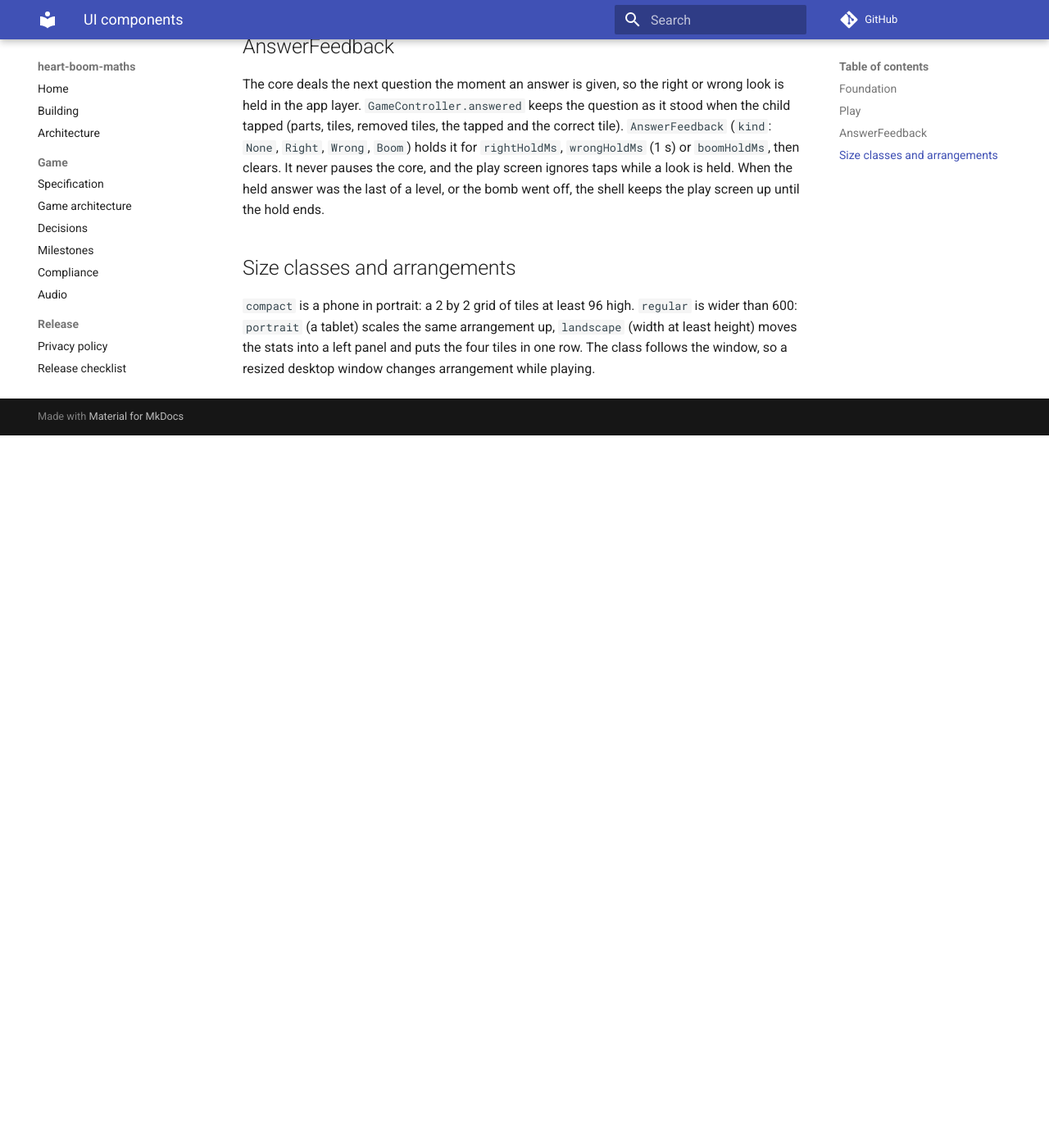
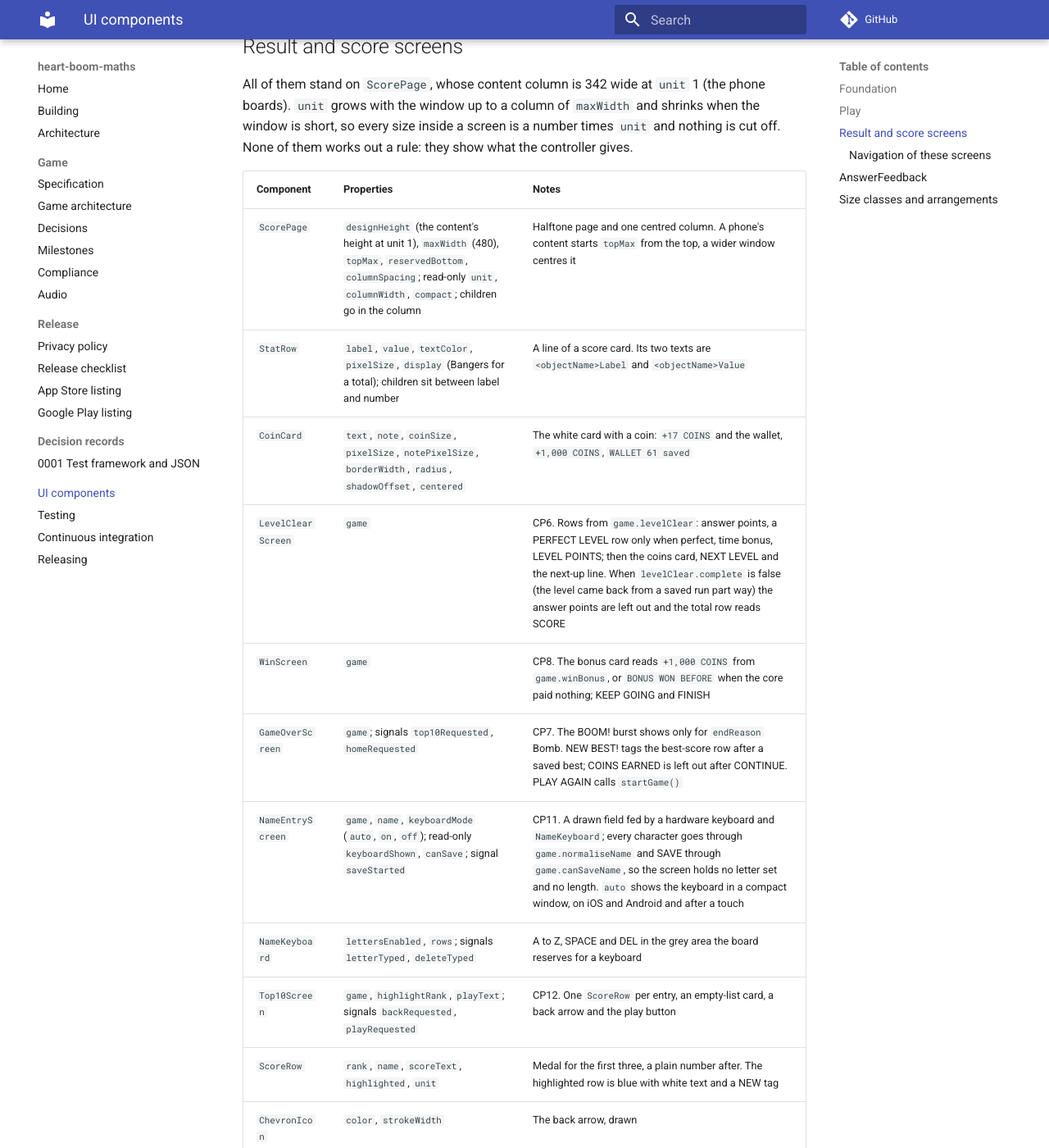
Before and after one commit to iainchesworthlabs/heart-boom-maths, an MkDocs documentation site: the page built from docs/ui-components.md, in a window 1280 px wide and 1400 px high, scrolled down 2986 px. Shown: the whole window at 82% size. Built offline with MkDocs 1.6.1 and Material for MkDocs 9.7.7, drawn with Linux system fonts in a browser that asks for light colours; comment, search, counter and statistics services are not loaded; before the commit the page ends 3517 px from its top, so only the background shows below that; some of the changed text lies outside the part shown.

Commit message:
Document the result and score screens
Adds the components, the shell navigation and the controller additions
to the UI and architecture docs, and a changelog fragment.

Signed-off-by: Iain Chesworth <iain.chesworth@gmail.com>

```diff
--- a/docs/ui-components.md
+++ b/docs/ui-components.md
@@ -42,6 +42,36 @@ radii, the hard offset shadow and the two fonts come from the `Theme` singleton
 | `PauseOverlay` | `game`, `showSettings` (false); signal `settingsRequested` | The pause screen over the play screen. The gear is hidden until a Settings screen exists |
 | `Placeholder` | `title`, `subtitle`; children are the buttons | Marked in its own comment as a stand-in; each real screen replaces its use in `AppShell.qml` |
 
+## Result and score screens
+
+All of them stand on `ScorePage`, whose content column is 342 wide at `unit` 1 (the phone boards). `unit` grows with the
+window up to a column of `maxWidth` and shrinks when the window is short, so every size inside a screen is a number times
+`unit` and nothing is cut off. None of them works out a rule: they show what the controller gives.
+
+| Component | Properties | Notes |
+|---|---|---|
+| `ScorePage` | `designHeight` (the content's height at unit 1), `maxWidth` (480), `topMax`, `reservedBottom`, `columnSpacing`; read-only `unit`, `columnWidth`, `compact`; children go in the column | Halftone page and one centred column. A phone's content starts `topMax` from the top, a wider window centres it |
+| `StatRow` | `label`, `value`, `textColor`, `pixelSize`, `display` (Bangers for a total); children sit between label and number | A line of a score card. Its two texts are `<objectName>Label` and `<objectName>Value` |
+| `CoinCard` | `text`, `note`, `coinSize`, `pixelSize`, `notePixelSize`, `borderWidth`, `radius`, `shadowOffset`, `centered` | The white card with a coin: `+17 COINS` and the wallet, `+1,000 COINS`, `WALLET 61 saved` |
+| `LevelClearScreen` | `game` | CP6. Rows from `game.levelClear`: answer points, a PERFECT LEVEL row only when perfect, time bonus, LEVEL POINTS; then the coins card, NEXT LEVEL and the next-up line. When `levelClear.complete` is false (the level came back from a saved run part way) the answer points are left out and the total row reads SCORE |
+| `WinScreen` | `game` | CP8. The bonus card reads `+1,000 COINS` from `game.winBonus`, or `BONUS WON BEFORE` when the core paid nothing; KEEP GOING and FINISH |
+| `GameOverScreen` | `game`; signals `top10Requested`, `homeRequested` | CP7. The BOOM! burst shows only for `endReason` Bomb. NEW BEST! tags the best-score row after a saved best; COINS EARNED is left out after CONTINUE. PLAY AGAIN calls `startGame()` |
+| `NameEntryScreen` | `game`, `name`, `keyboardMode` (`auto`, `on`, `off`); read-only `keyboardShown`, `canSave`; signal `saveStarted` | CP11. A drawn field fed by a hardware keyboard and `NameKeyboard`; every character goes through `game.normaliseName` and SAVE through `game.canSaveName`, so the screen holds no letter set and no length. `auto` shows the keyboard in a compact window, on iOS and Android and after a touch |
+| `NameKeyboard` | `lettersEnabled`, `rows`; signals `letterTyped`, `deleteTyped` | A to Z, SPACE and DEL in the grey area the board reserves for a keyboard |
+| `Top10Screen` | `game`, `highlightRank`, `playText`; signals `backRequested`, `playRequested` | CP12. One `ScoreRow` per entry, an empty-list card, a back arrow and the play button |
+| `ScoreRow` | `rank`, `name`, `scoreText`, `highlighted`, `unit` | Medal for the first three, a plain number after. The highlighted row is blue with white text and a NEW tag |
+| `ChevronIcon` | `color`, `strokeWidth` | The back arrow, drawn |
+
+`StarBurst` also takes `textRotation` (the lean of the title in degrees) and centres a title of more than one line.
+
+### Navigation of these screens
+
+`AppShell` shows the name screen when the core is in game over with `nameEntryPending`, and the game-over card once it is
+dealt with (SAVE or SKIP). Two screens are not core states, so the shell keeps an `overlay`, cleared whenever the core's
+state changes: the Top 10, and Title after HOME on the game-over card (the core has no state for that). The functions the
+screens call are `showTop10()` (from the Title's TOP 10 button, the game-over card, and after SAVE), `closeTop10()` and
+`showTitle()`. The Top 10 marks the new entry only while it follows the game that earned it.
+
 ## AnswerFeedback
 
 The core deals the next question the moment an answer is given, so the right or wrong look is held in the app layer.
```
Also changed, not shown: changelog.d/uiscore.added.md (added, +1 -0 lines), docs/game-architecture.md (+7 -0 lines).
